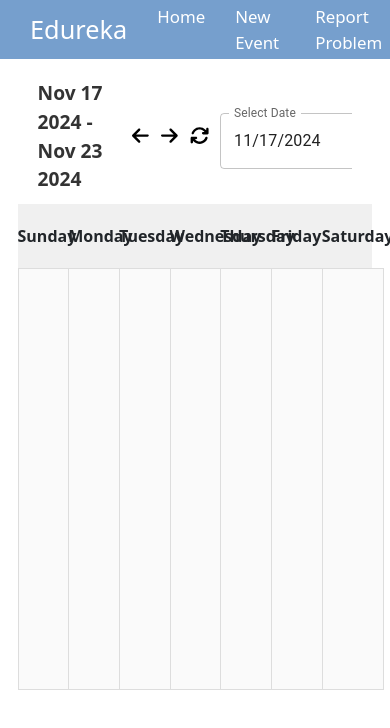
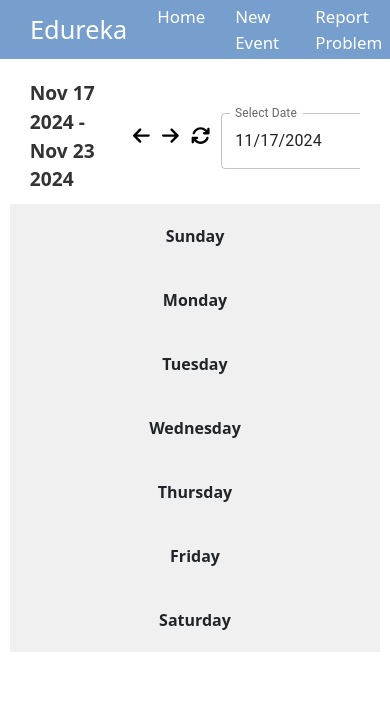
Before and after one commit to EdurekaRPI/front-end, a Next.js app: page /pages/home in a window 390 px wide. Shown: the top 728 px of the page. Built offline with nearby package versions, Linux system fonts and the light colour scheme.

Commit message:
Displaying Calendar on smaller screens
- added media query to verify if the screen's width becomes smaller than 1200px then the calendar switches from 7 days wide to 1 day wide

```diff
--- a/src/app/components/event.tsx
+++ b/src/app/components/event.tsx
@@ -13,7 +13,7 @@ const Event: React.FC<EventProps> = ({ name, organizer, date, time }) => {
     <div className={styles.eventContainer}>
       <div className={styles.eventHeader}>
         <h2 className={styles.eventName}>{name}</h2>
-        <p className={styles.eventOrganizer}>Organized by: {organizer}</p>
+        <p className={styles.eventOrganizer}>{organizer}</p>
       </div>
       <div className={styles.eventDetails}>
         <p className={styles.eventDate}>Date: {date}</p>
--- a/src/app/pages/home/page.tsx
+++ b/src/app/pages/home/page.tsx
@@ -15,7 +15,6 @@ import { DatePicker } from "@mui/x-date-pickers/DatePicker";
 import dayjs, { Dayjs } from "dayjs";
 import isBetween from "dayjs/plugin/isBetween";
 
-
 // Helper function to get the start of the week (Sunday) from a given date
 const getStartOfWeek = (date: Dayjs): Dayjs => {
   const day = date.day();
@@ -25,8 +24,18 @@ const getStartOfWeek = (date: Dayjs): Dayjs => {
 };
 
 const monthNames = [
-  "January", "February", "March", "April", "May", "June",
-  "July", "August", "September", "October", "November", "December"
+  "January",
+  "February",
+  "March",
+  "April",
+  "May",
+  "June",
+  "July",
+  "August",
+  "September",
+  "October",
+  "November",
+  "December",
 ];
 
 // Helper function to format a date to YYYY-MM-DD format
@@ -103,7 +112,13 @@ export default function Home() {
   const startOfWeek = getStartOfWeek(currentDate);
 
   const daysOfWeek: DaysOfWeek[] = [
-    "Sunday", "Monday", "Tuesday", "Wednesday", "Thursday", "Friday", "Saturday",
+    "Sunday",
+    "Monday",
+    "Tuesday",
+    "Wednesday",
+    "Thursday",
+    "Friday",
+    "Saturday",
   ];
 
   // Function to handle week change (next or previous)
@@ -130,11 +145,12 @@ export default function Home() {
   const eventsByDay = daysOfWeek.reduce((acc, day) => {
     acc[day] = events.filter((event) => {
       const eventDay = dayjs(event.date);
-      return eventDay.format('dddd') === day && isEventInSelectedWeek(event.date); //check day of the week of event
+      return (
+        eventDay.format("dddd") === day && isEventInSelectedWeek(event.date)
+      ); //check day of the week of event
     });
     return acc;
   }, {} as Record<DaysOfWeek, any[]>);
-
 
   return (
     <>
@@ -193,6 +209,31 @@ export default function Home() {
               </div>
             ))}
           </div>
+
+          {/* Responsive */}
+          <div className={styles.containerResponsive}>
+            {daysOfWeek.map((day, index) => (
+              <div key={index} className={styles.dayGroup}>
+                {/* Day header */}
+                <div className={styles.headerResponsive}>
+                  <div>{day}</div>
+                </div>
+
+                {/* Events for the current day */}
+                <div className={styles.bodyResponsive}>
+                  {eventsByDay[day].map((event, eventIdx) => (
+                    <Event
+                      key={eventIdx}
+                      name={event.name}
+                      organizer={event.organizer}
+                      date={event.date}
+                      time={event.time}
+                    />
+                  ))}
+                </div>
+              </div>
+            ))}
+          </div>
         </div>
       </div>
     </>
--- a/src/app/styles/event.module.css
+++ b/src/app/styles/event.module.css
@@ -1,8 +1,8 @@
 .eventContainer {
   border: 1px solid #ccc;
   border-radius: 8px;
-  padding: 16px;
-  max-width: 400px;
+  padding: 8px;
+  width: 100%;
   background-color: #f9f9f9;
   box-shadow: 0 4px 6px rgba(0, 0, 0, 0.1);
   word-wrap: break-word;
@@ -15,8 +15,8 @@
 }
 
 .eventName {
-  font-size: 1.6rem;
-  font-weight: bold;
+  font-size: 1.2rem;
+  text-decoration: underline;
   margin: 0;
   word-wrap: break-word;
   overflow-wrap: break-word;
--- a/src/app/styles/home.module.css
+++ b/src/app/styles/home.module.css
@@ -1,7 +1,7 @@
 .calendarContainer {
   display: flex;
   justify-content: center;
-  width: 91vw;
+  width: 95vw;
   height: 100vh; /* Ensure it centers vertically */
   margin: 0 auto; /* This will ensure the container is centered if there's extra space */
 }
@@ -15,16 +15,18 @@
 
 .header {
   display: grid;
-  grid-template-columns: repeat(7, 13vw); /* 7 columns for the days */
+  grid-template-columns: repeat(7, 1fr); /* 7 columns for the days */
   font-weight: bold;
   text-align: center;
   background-color: #f0f0f0;
   padding: 20px 0px 20px 0px;
+  width: 100%;  /* Ensure header and body take full width of calendar */
 }
 
 .body {
   display: grid;
-  grid-template-columns: repeat(7, 13vw); /* 7 columns for the days */
+  grid-template-columns: repeat(7, 1fr); /* 7 columns for the days */
+  width: 100%;  /* Ensure header and body take full width of calendar */
 }
 
 .row {
@@ -32,7 +34,7 @@
 }
 
 .cell {
-  padding: 30px;
+  padding: 15px;
   border: 1px solid #ddd;
   text-align: center;
   min-height: 50vh;
@@ -72,3 +74,36 @@
   border: 1px solid #333;
   border-radius: 5px;
 }
+
+.containerResponsive{
+  display: none;
+}
+
+/* Styling for responsive layout when screen width is less than 1200px */
+@media (max-width: 1200px) {
+  .header, .body {
+    display: none;
+  }
+
+  .headerResponsive {
+    display: grid;
+    grid-template-columns: repeat(1, 1fr); /* 7 columns for the days */
+    font-weight: bold;
+    text-align: center;
+    background-color: #f0f0f0;
+    padding: 20px 0px 20px 0px;
+    width: 100%;  /* Ensure header and body take full width of calendar */
+  }
+
+  .bodyResponsive {
+    display: grid;
+    text-align: center;
+    grid-template-columns: repeat(1, 1fr); /* 7 columns for the days */
+    width: 100%;  /* Ensure header and body take full width of calendar */
+  }
+
+  .containerResponsive{
+    display: block;
+  }
+
+}
```
